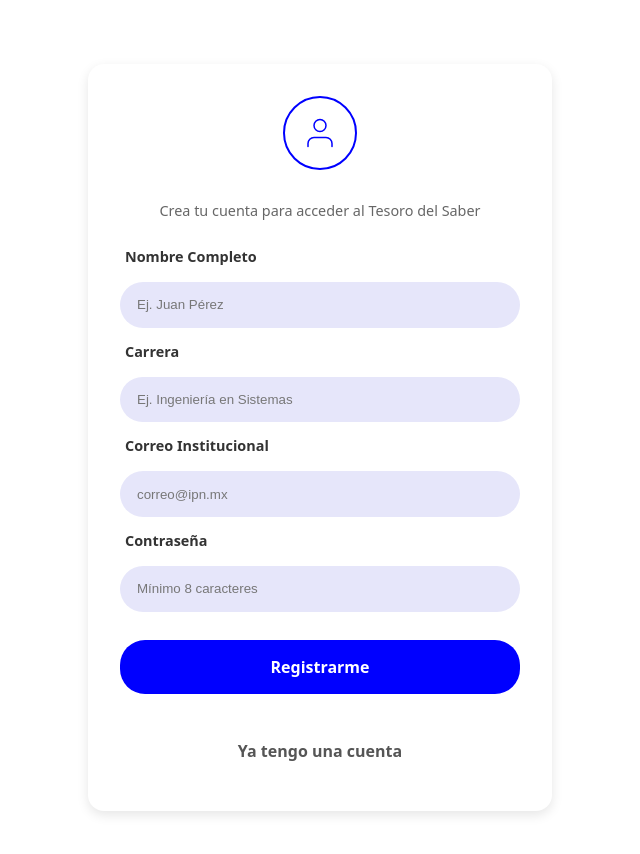
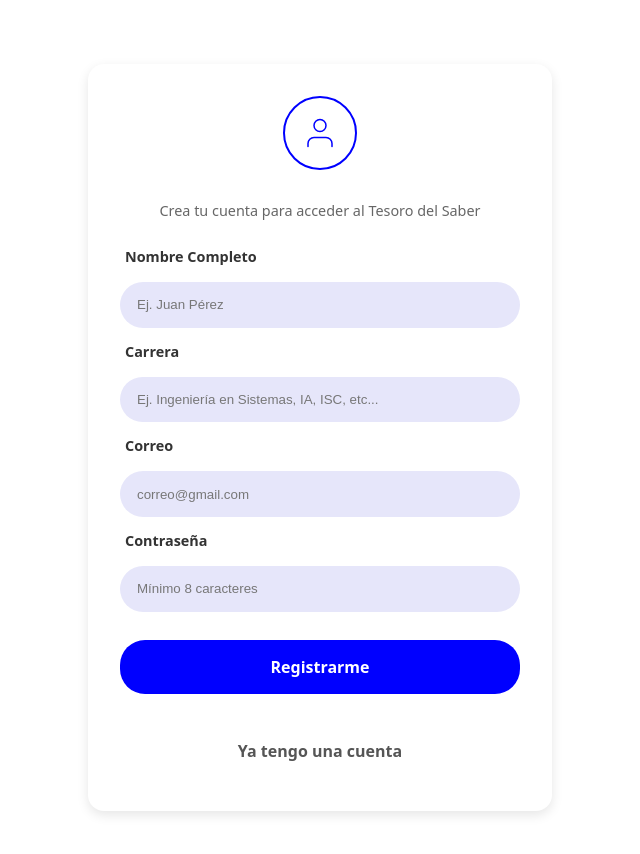
Before and after one commit to Gamesrack565/ETS-El-Tesoro-del-Saber---Proyecto_web, a React (Vite) app in the folder frontend/: page /registro in a window 1280 px wide. Shown: the top 854 px of the page, without its empty margins (320-960 px from the left). Built offline with nearby package versions, Linux system fonts and the light colour scheme.

Commit message:
Version 3.8.2 - Ajuste en correo y carrera

```diff
--- a/frontend/src/pages/Pagina_Registro/pagina_registro.jsx
+++ b/frontend/src/pages/Pagina_Registro/pagina_registro.jsx
@@ -84,18 +84,18 @@ function RegisterPage() {
           type="text"
           id="career"
           name="career"
-          placeholder="Ej. Ingeniería en Sistemas"
+          placeholder="Ej. Ingeniería en Sistemas, IA, ISC, etc..."
           value={formData.career}
           onChange={handleChange}
         />
 
         {/* Correo */}
-        <label htmlFor="email">Correo Institucional</label>
+        <label htmlFor="email">Correo</label>
         <input
           type="email"
           id="email"
           name="email"
-          placeholder="correo@ipn.mx"
+          placeholder="correo@gmail.com"
           value={formData.email}
           onChange={handleChange}
         />
```
